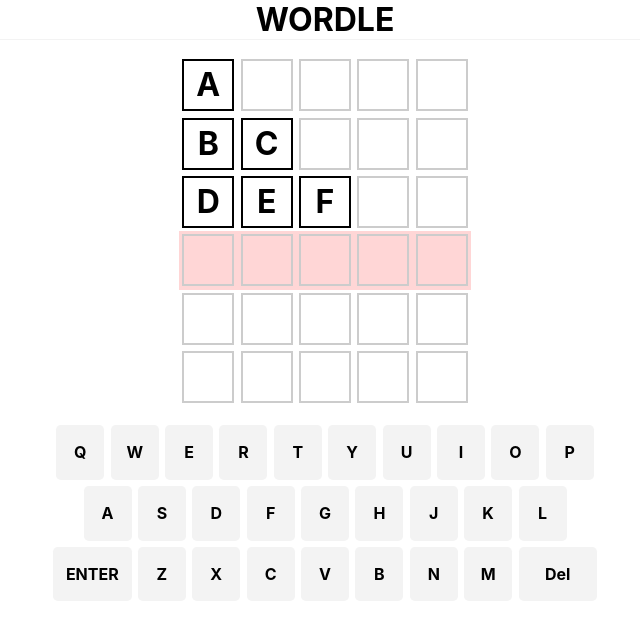
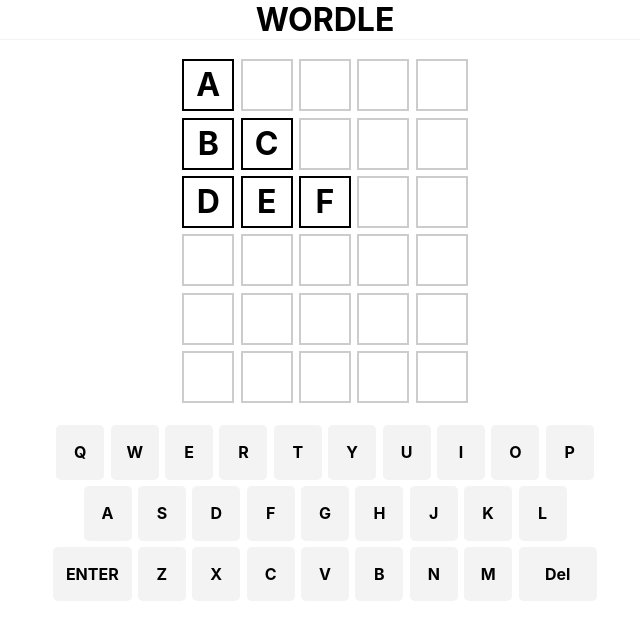
Before and after one commit to ksugimori/react-wordle, a React (Create React App) app: page / in a window 1280 px wide. Shown: the top 618 px of the page, without its empty margins (315-955 px from the left). Built offline with nearby package versions, Linux system fonts and the light colour scheme.

Commit message:
文字入力処理を実装

```diff
--- a/src/app/components/Key.tsx
+++ b/src/app/components/Key.tsx
@@ -4,6 +4,9 @@
 type Props = {
   /** 印字する文字 */
   character: string;
+
+  /** クリックイベントのハンドラー */
+  onClick: () => {}
 }
 
 const Border = styled.div`
@@ -20,11 +23,11 @@
   `}
 `;
 
-export default function Key({ character }: Props) {
+export default function Key({ character, onClick }: Props) {
   const isLarge = character.length > 1; // 複数文字は特殊キーとする
   const text = isLarge ? character : character.toUpperCase();
 
   return (
-    <Border large={isLarge}>{text}</Border>
+    <Border large={isLarge} onClick={onClick}>{text}</Border>
   );
 }
--- a/src/app/components/Keyboard.tsx
+++ b/src/app/components/Keyboard.tsx
@@ -1,6 +1,8 @@
 import React from "react";
 import Key from "./Key";
 import styled from "styled-components";
+import { useAppDispatch } from "../hooks";
+import { inputChar } from "../../features/game/gameSlice";
 
 // キーボードの並び
 const keys = [
@@ -15,7 +17,11 @@
 `
 
 export default function Keyboard() {
-  const rows = keys.map(row => row.map(c => <Key key={c} character={c} />));
+  const dispatch = useAppDispatch();
+
+  const rows = keys.map(row => row.map(c => (
+    <Key key={c} character={c} onClick={() => dispatch(inputChar(c))} />
+  )));
 
   return (
     <>
--- a/src/app/components/Word.tsx
+++ b/src/app/components/Word.tsx
@@ -1,9 +1,10 @@
 import React from "react";
 import styled from "styled-components";
+import { useAppSelector } from "../hooks";
+import { selectCurrent } from "../../features/game/gameSlice";
 
-const Container = styled.div<{ active: boolean }>`
+const Container = styled.div`
   display: flex;
-  background-color: ${props => props.active ? '#ffd6d6' : 'transparent'}
 `;
 
 const Char = styled.div<{ empty: boolean }>`
@@ -22,9 +23,12 @@
 }
 
 export default function Word({ value, focus }: Props) {
+  const current = useAppSelector(selectCurrent);
+
+  const src = focus ? current : value;
   const chars = Array(5).fill('')
-    .map((_, i) => value.charAt(i).toUpperCase())
+    .map((_, i) => src.charAt(i).toUpperCase())
     .map((c, i) => <Char key={i} empty={!c}>{c}</Char>);
 
-  return <Container active={focus}>{chars}</Container>;
+  return <Container>{chars}</Container>;
 }
--- a/src/features/game/gameSlice.ts
+++ b/src/features/game/gameSlice.ts
@@ -4,6 +4,9 @@
 export interface GameState {
   /** ワードのリスト */
   words: string[];
+
+  /** 現在入力中のワード */
+  current: string;
 
   /** ステータス */
   status: 'play' | 'win' | 'lose';
@@ -13,6 +16,7 @@
 
 const initialState: GameState = {
   words: ['a', 'bc', 'def'], // TODO: ここ空に
+  current: '',
   status: 'play'
 };
 
@@ -29,6 +33,12 @@
     reset: (state) => {
       state.words = [];
       state.status = 'play'
+    },
+
+    inputChar: (state, action: PayloadAction<string>) => {
+      if (state.current.length < 5) {
+        state.current += action.payload;
+      }
     }
   }
 });
@@ -36,13 +46,14 @@
 //
 // Actions
 //
-export const { addWord, reset } = gameSlice.actions;
+export const { addWord, reset, inputChar } = gameSlice.actions;
 
 //
 // Selectors
 //
 export const selectWords = (state: RootState) => state.game.words;
 export const selectStatus = (state: RootState) => state.game.status;
+export const selectCurrent = (state: RootState) => state.game.current;
 
 //
 // Reducer
```
